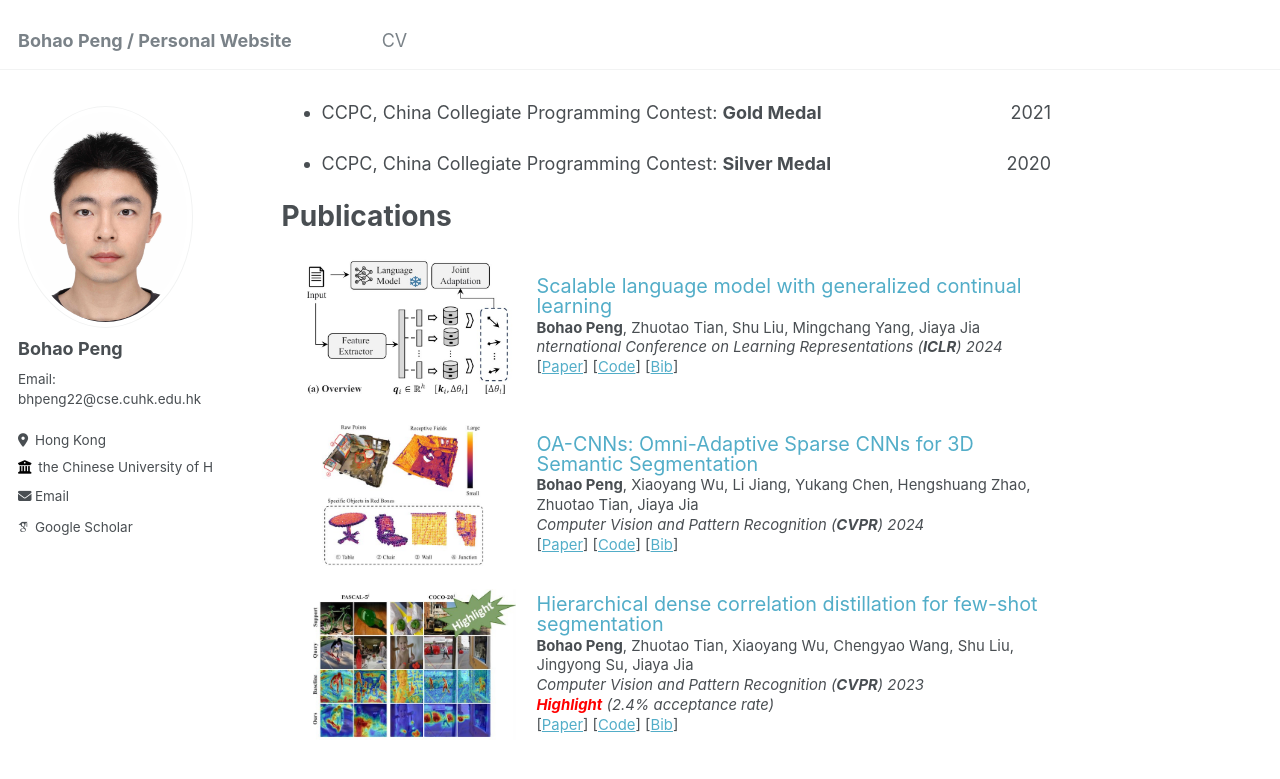
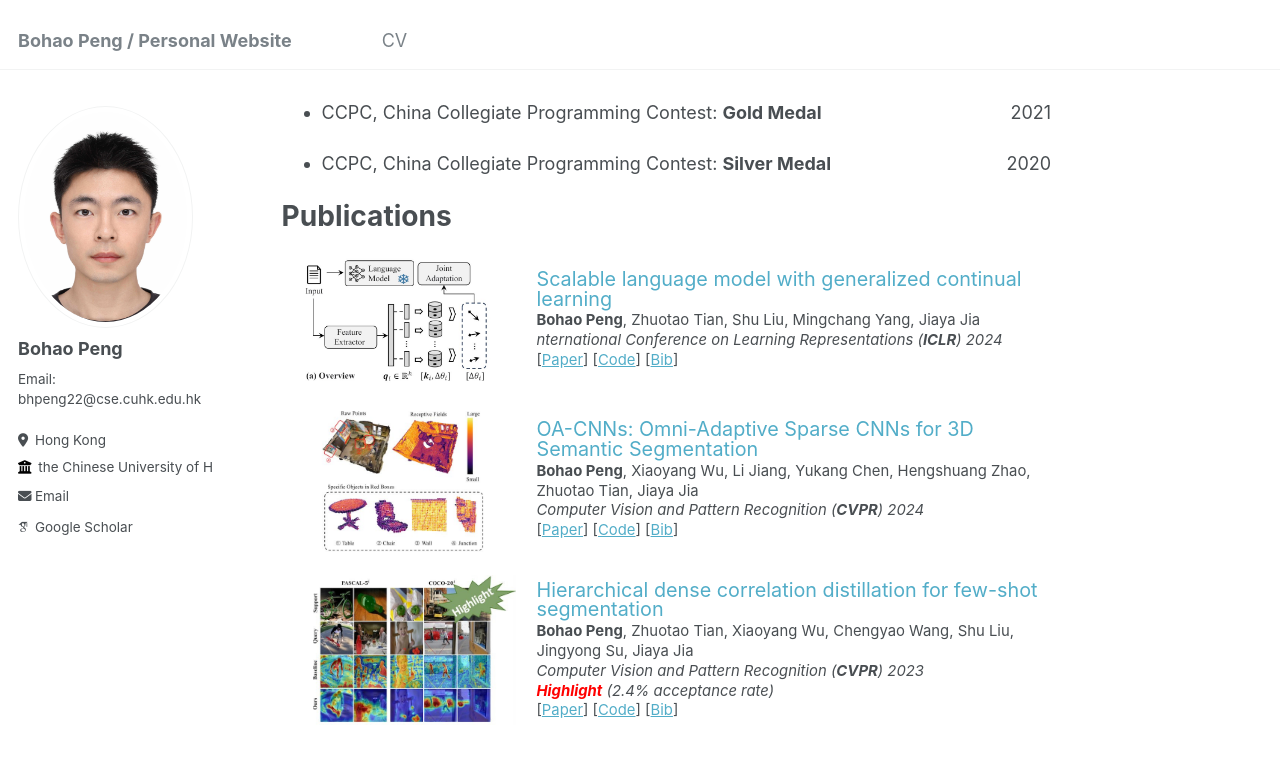
Before and after one commit to Pbihao/pbihao.github.io, a Jekyll site: the page built from _pages/about.md, in a window 1280 px wide and 900 px high, scrolled down 608 px. Shown: the top 779 px of the window. Built offline with Jekyll 4.4.1, drawn with Linux system fonts in a browser that asks for light colours; some web fonts are replaced.

Commit message:
adjust img

```diff
--- a/_pages/about.md
+++ b/_pages/about.md
@@ -30,7 +30,7 @@ Publications
 
 <div style="display: flex; align-items: center; margin: 10px; margin-top: 20px;">
   <div style="flex: 0 0 30%; margin-right: 20px; font-size: 0;">
-    <img src="files/publications/images/2024ICLR_SLM.jpg" style="display: block; width: 100%; height: auto; object-fit: cover;" alt="hdnet">
+    <img src="files/publications/images/2024ICLR_SLM.jpg" style="display: block; width: 90%; height: auto; object-fit: cover;" alt="hdnet">
   </div>
   <div style="flex: 1; display: flex; flex-direction: column; justify-content: center;">
     <p style="line-height: 1.0; font-size: 1.1em; margin: 0;">
```
